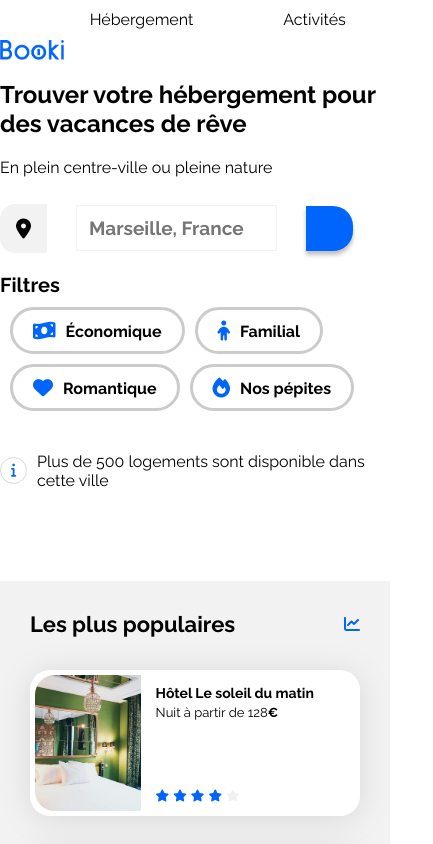
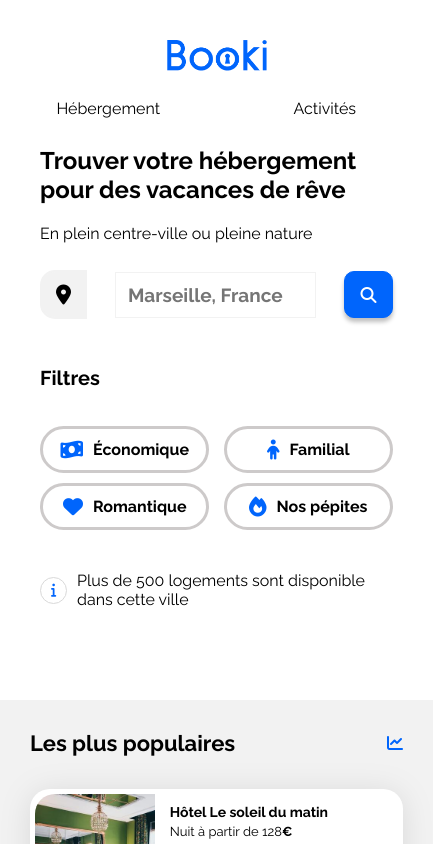
Before and after one commit to taopaipaipai/IW-P3, a plain HTML site: page index.html in a window 390 px wide. Shown: the top 844 px of the page, 433 px wide, since content can reach past the window. Drawn offline with Linux system fonts and the light colour scheme.

Commit message:
Revu du code avec mon mentor Fahad : Formatage CSS dans Header en mode mobile ('Logo' à la bonne dimension et au bon emplacement, les 'Liens' avec surlignement en bas et en proportion égale), Correction bug d'affichage sur l'icone Loupe, Ajout d'un padding sur une div qui englobe dans l'entête : les 'Titres', le 'Formulaire' et les 'Filtres'

```diff
--- a/css/style.css
+++ b/css/style.css
@@ -16,7 +16,8 @@
 body {
     display: flex;
     /*justify-content: center;*/
-    margin: 0;  /* Ajout zou le 05/03/2024 15:53:30 */
+    margin: 0;
+    /* Ajout zou le 05/03/2024 15:53:30 */
 }
 
 .main-container {
@@ -69,7 +70,7 @@ header {
 }
 
 header .logo {
-    height: 20px;
+    width: 100px;
     margin-top: 40px;
 }
 
@@ -123,21 +124,25 @@ h2.titre-populaire {
     display: none;
 }
 
+.filtre {
+    display: flex;
+}
+
 .filtre h4 {
     font-size: 20px;
-  display: inline;
 }
 
 .filtre ul {
-  display: inline-flex;
-  flex-direction: row;
+    display: flex;
     flex-wrap: wrap;
     padding: 0;
     margin: 0;
 }
 
 .filtre ul li {
-  display: inline;
+    display: flex;
+    justify-content: center;
+    align-items: center;
     margin-left: 10px;
     font-weight: 700;
     border: solid 3px rgb(205, 202, 202);
@@ -481,18 +486,56 @@ footer h3 {
         padding: 0;
     }
 
+    header {
+        flex-direction: column;
+        align-items: center;
+    }
+
+    .nav-menu-naviguation {
+        width: 100%;
+        gap: 0;
+        margin-top: 20px;
+    }
+
+    .nav-menu-naviguation a {
+        width: 50%;
+        text-align: center;
+        border-top: none;
+    }
+
+
+    .header-menu-naviguation:hover {
+        color: #0065FC;
+        border-top-color: transparent;
+        border-bottom: 1px solid #0065FC;
+    }
+
+    .information-container {
+        padding: 0 40px;
+    }
+
     /* gestion filtre */
     .validation-recherche-bouton {
         display: none;
+        flex-direction: column;
+    }
+
+    .filtre ul {
+        justify-content: space-between;
+    }
+
+    .filtre ul li {
+        width: 48%;
+        box-sizing: border-box;
+        margin-left: 0;
     }
 
     .validation-recherche-icone {
 
-        color: white;
         background-color: #0065FC;
-        /*  background: #0065FC; */
-        border:  1px;
-        border-radius: 0px 20px 20px 0px;
+        /* background: #0065FC; */
+        border: #0065FC solid 1px;
+        border-radius: 10px 10px 10px 10px;
         padding: 10px;
         height: 25px;
         width: 27px;
@@ -500,6 +543,10 @@ footer h3 {
         justify-content: center;
         align-items: center;
         box-shadow: 0px 4px 4px 0px #00000040;
+    }
+
+    .validation-recherche-icone i {
+        color: white
     }
 
     .hebergements-and-populaires {
--- a/index.html
+++ b/index.html
@@ -31,7 +31,7 @@
         </nav>
       </header>
       <main>
-
+        <div class="information-container">
           <div class="titre-hebergement">
             <h2 class="section-titre-hebergement">
               Trouver votre hébergement pour des vacances de rêve
@@ -82,7 +82,7 @@
             <i class="fas fa-info fa-sm icone-information"></i>
             <p>Plus de 500 logements sont disponible dans cette ville</p>
           </div>
-
+        </div>
 
         <div class="hebergements-and-populaires">
           <!-- Partie Hébergements -->
```
Lines whose indentation alone changed are shown as unchanged.
